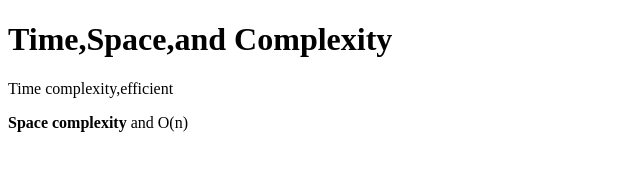
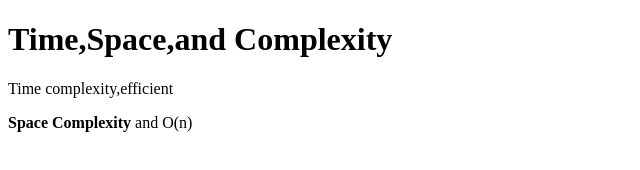
Before and after one commit to acciojob/time-and-space-complexity-anuragrzh, a website: page main.html in a window 1280 px wide. Shown: the full height of the page, 0-640 px from the left. Drawn offline with Linux system fonts and the light colour scheme.

Commit message:
created a submission

```diff
--- a/main.html
+++ b/main.html
@@ -10,7 +10,7 @@
 	<!-- the entire body must be written by student -->
 	<h1>Time,Space,and Complexity</h1>
 	<p>Time complexity,efficient</p>
-	<p><b>Space complexity</b> and O(n)</p>
+	<p><b>Space Complexity</b> and O(n)</p>
     <script type="text/javascript" src="./script.js">
 </script>
 
```
